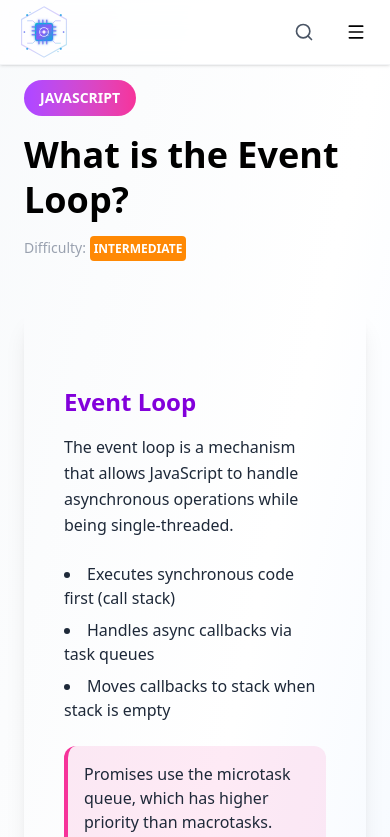
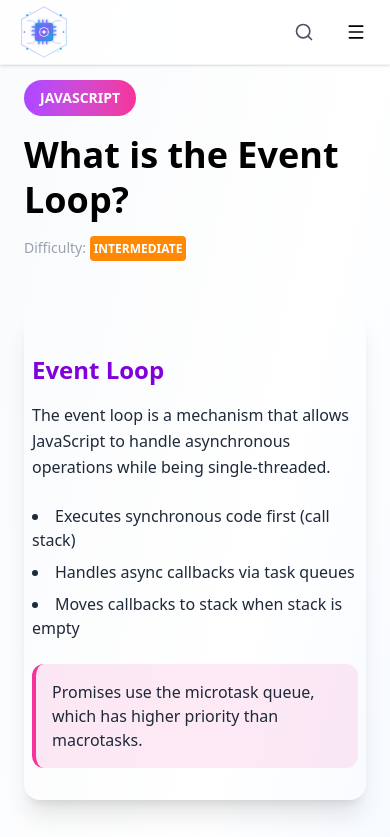
Before and after one commit to prem0406/modern-blog, a React (Vite) app: page /question/1 in a window 390 px wide. Shown: the top 837 px of the page. Built offline with nearby package versions, Linux system fonts and the light colour scheme.

Commit message:
fix padding for mobile devices

```diff
--- a/src/pages/answers/answers.tsx
+++ b/src/pages/answers/answers.tsx
@@ -35,7 +35,7 @@ const QuestionDetail = () => {
       </div>
 
       {/* Answer */}
-      <article className="shadow-xl rounded-2xl p-10">
+      <article className="shadow-xl rounded-2xl p-2 md:p-10">
         {question.answer.map((block) => (
           <AnswerBlockRenderer key={block.id} block={block} />
         ))}
```
